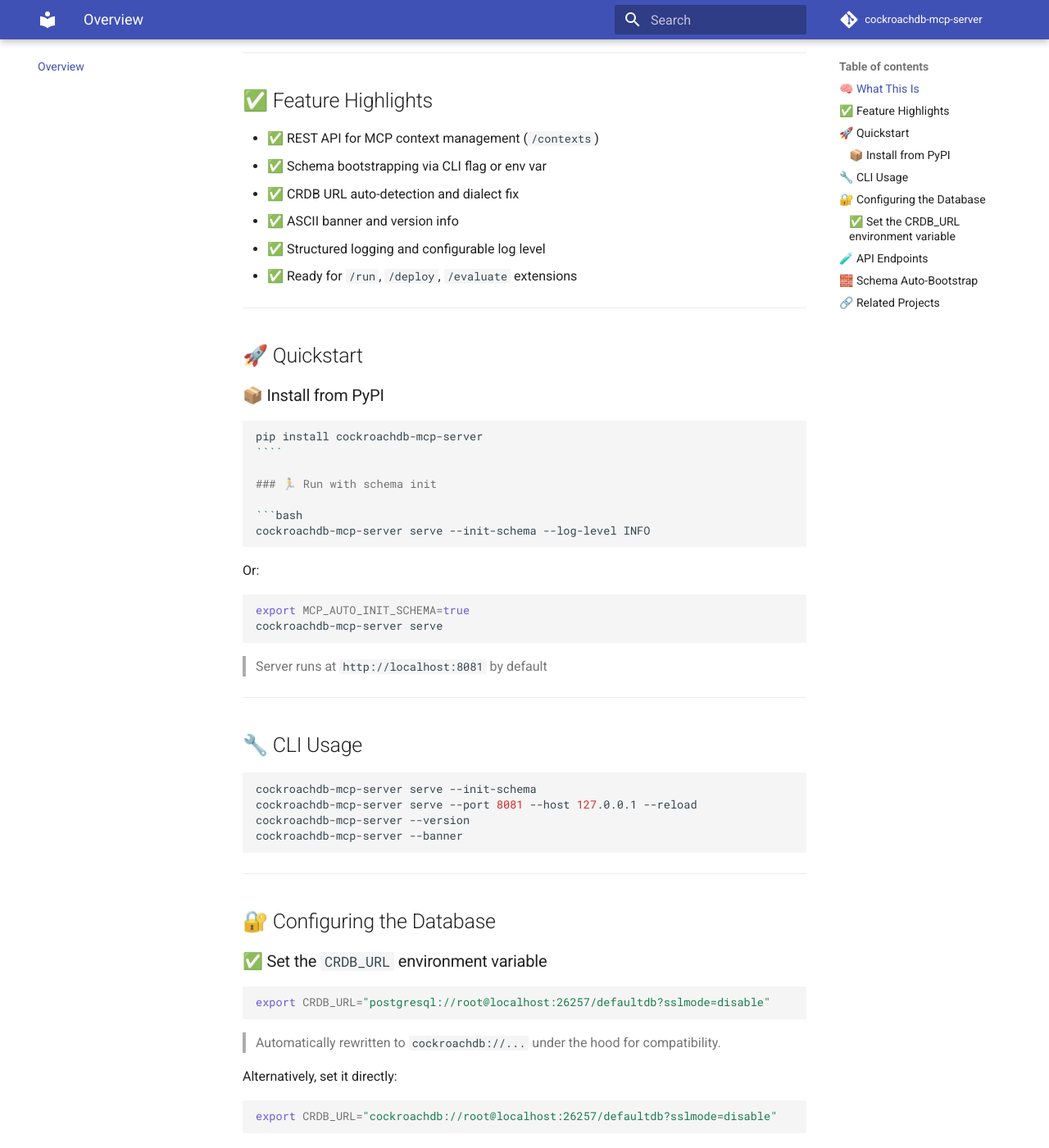
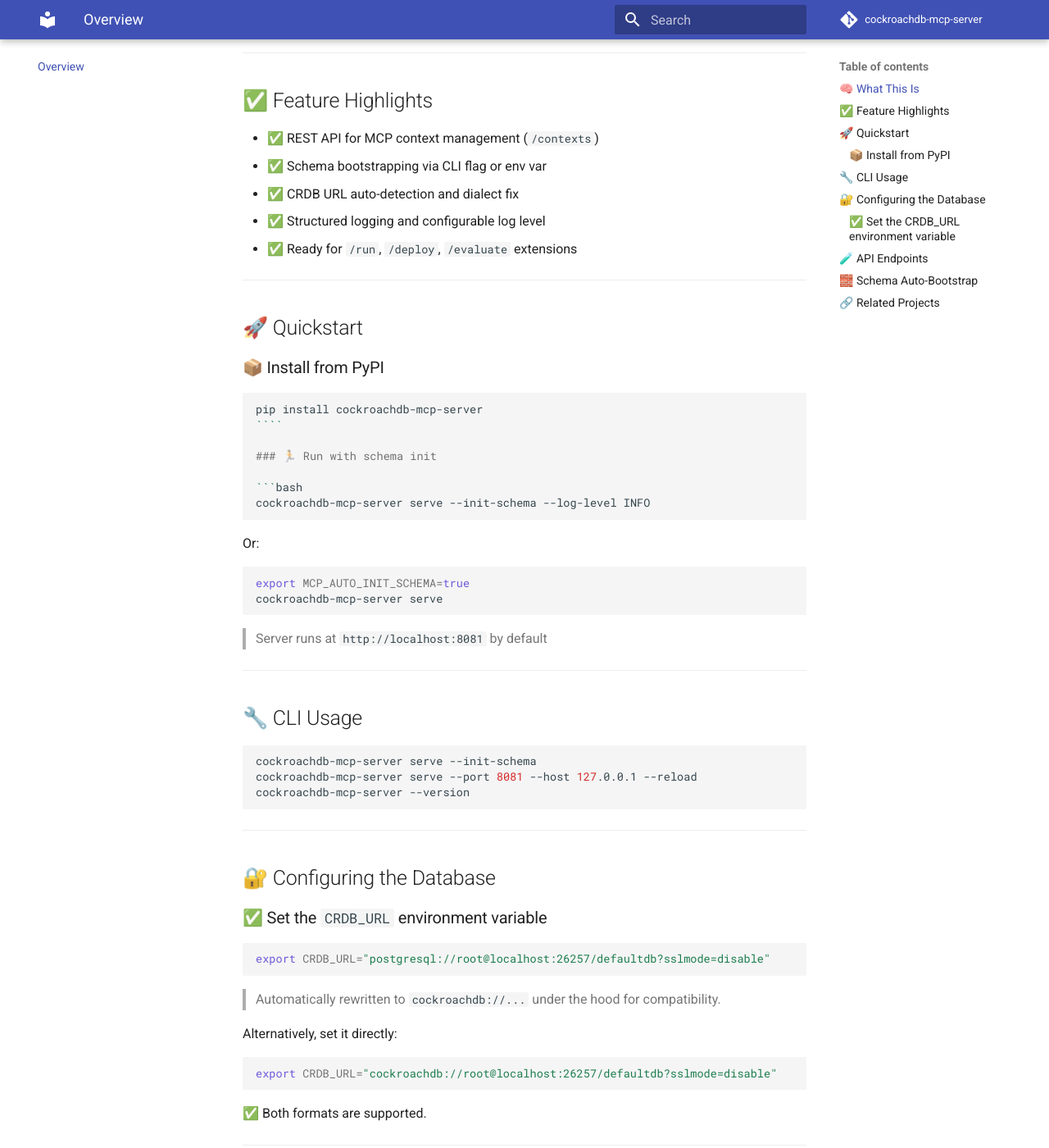
Before and after one commit to viragtripathi/cockroachdb-mcp-server, an MkDocs documentation site: the page built from docs/index.md, in a window 1280 px wide and 1400 px high, scrolled down 576 px. Shown: the whole window at 82% size. Built offline with MkDocs 1.6.1 and Material for MkDocs 9.7.7, drawn with Linux system fonts in a browser that asks for light colours; comment, search, counter and statistics services are not loaded; some of the changed text lies outside the part shown.

Commit message:
updated docs

````diff
--- a/docs/index.md
+++ b/docs/index.md
@@ -27,7 +27,6 @@
 - ✅ REST API for MCP context management (`/contexts`)
 - ✅ Schema bootstrapping via CLI flag or env var
 - ✅ CRDB URL auto-detection and dialect fix
-- ✅ ASCII banner and version info
 - ✅ Structured logging and configurable log level
 - ✅ Ready for `/run`, `/deploy`, `/evaluate` extensions
 
@@ -64,7 +63,6 @@
 cockroachdb-mcp-server serve --init-schema
 cockroachdb-mcp-server serve --port 8081 --host 127.0.0.1 --reload
 cockroachdb-mcp-server --version
-cockroachdb-mcp-server --banner
 ```
 
 ---
````
Also changed, not shown: other parts of docs/index.md (+2 -0 lines), README.md (+0 -2 lines).
